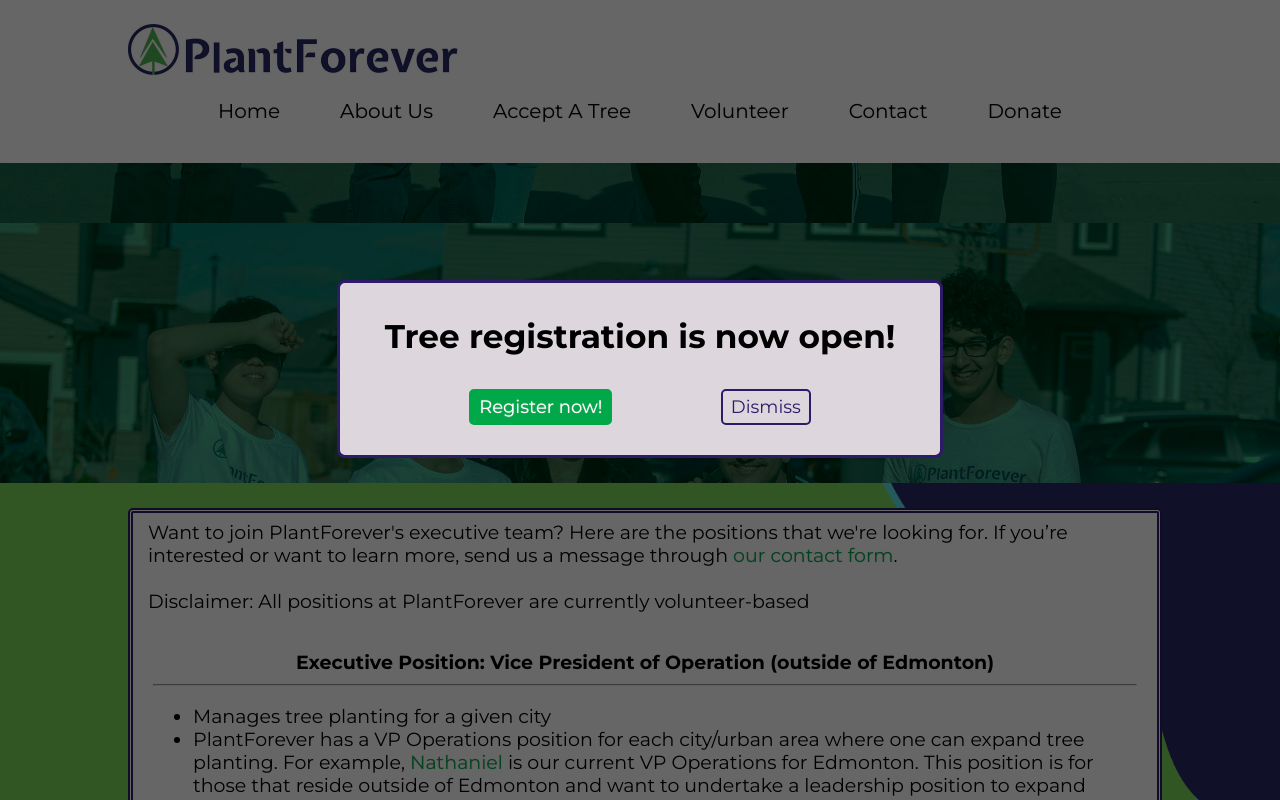
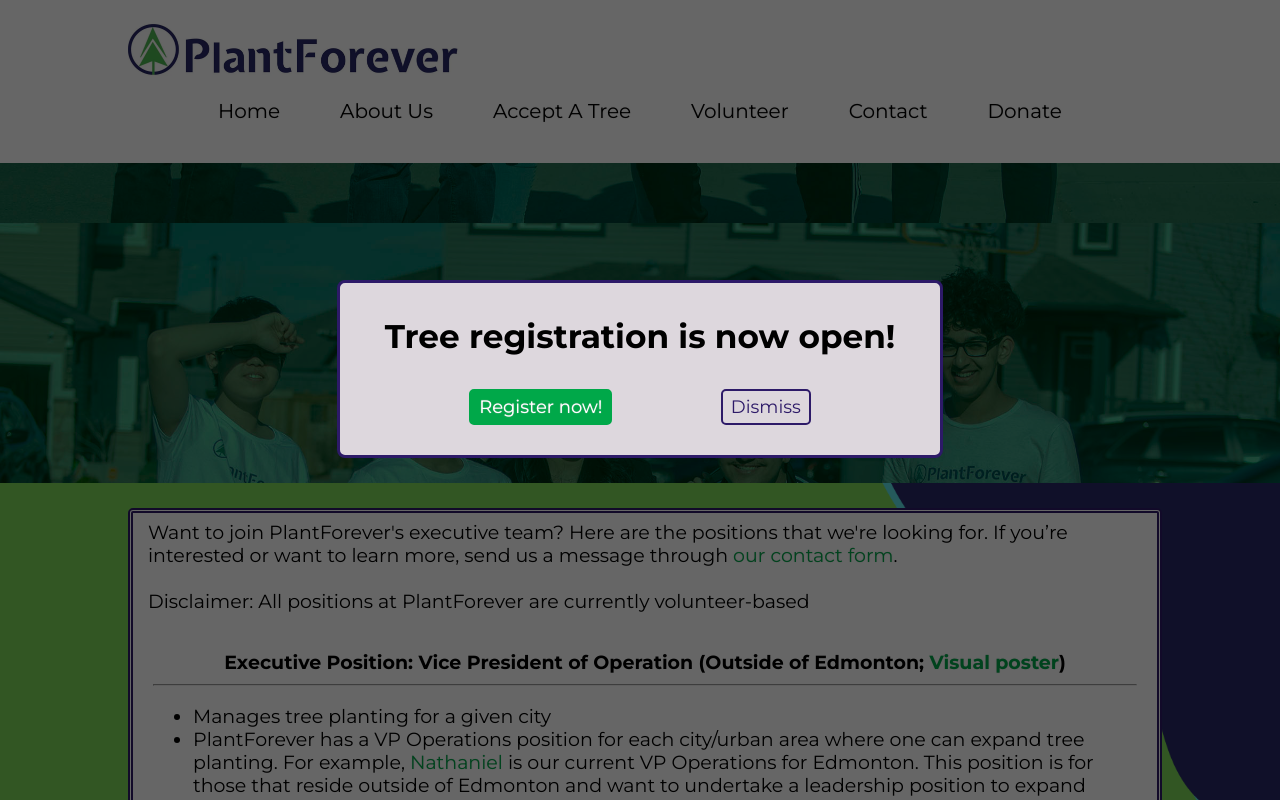
Before and after one commit to cocoliliace/PlantForever, a Vue app: page /join-our-team in a window 1280 px wide. Shown: the top 800 px of the page. Built offline with nearby package versions, Linux system fonts and the light colour scheme.

Commit message:
content: add links to visual poster on join team page

```diff
--- a/src/views/JoinTeam.vue
+++ b/src/views/JoinTeam.vue
@@ -9,7 +9,7 @@
       <div>Disclaimer: All positions at PlantForever are currently volunteer-based</div>
       <br />
       <div class="text">
-        <div class="title">Executive Position: Vice President of Operation (outside of Edmonton)</div>
+        <div class="title">Executive Position: Vice President of Operation (Outside of Edmonton; <a href="https://bit.ly/37lvXzH" target="_blank" rel="noopener noreferrer">Visual poster</a>)</div>
         <hr />
         <ul>
           <li>Manages tree planting for a given city</li>
@@ -18,7 +18,7 @@
 
         <br />
 
-        <div class="title">Manager Position: Operations Manager Edmonton</div>
+        <div class="title">Manager Position: Operations Manager Edmonton (<a href="https://bit.ly/3G4AOlr" target="_blank" rel="noopener noreferrer">Visual poster</a>)</div>
         <hr />
         <ul>
           <li>Leads tree-planting events during the planting season (late spring, summer, early fall)</li>
```
